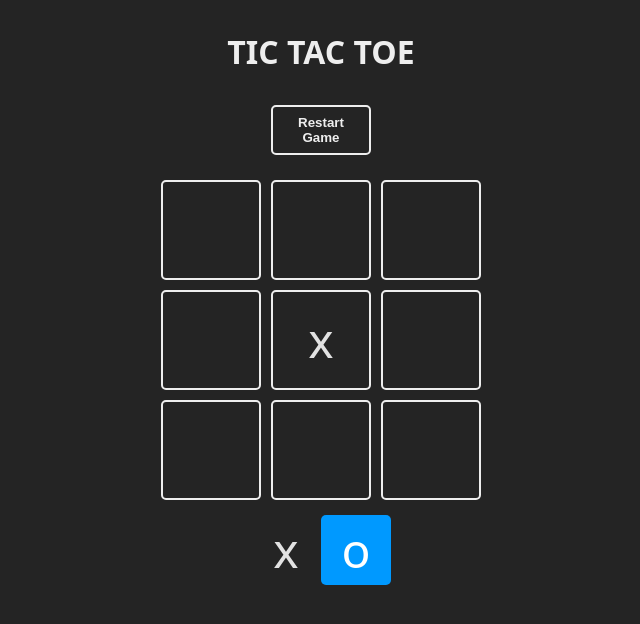
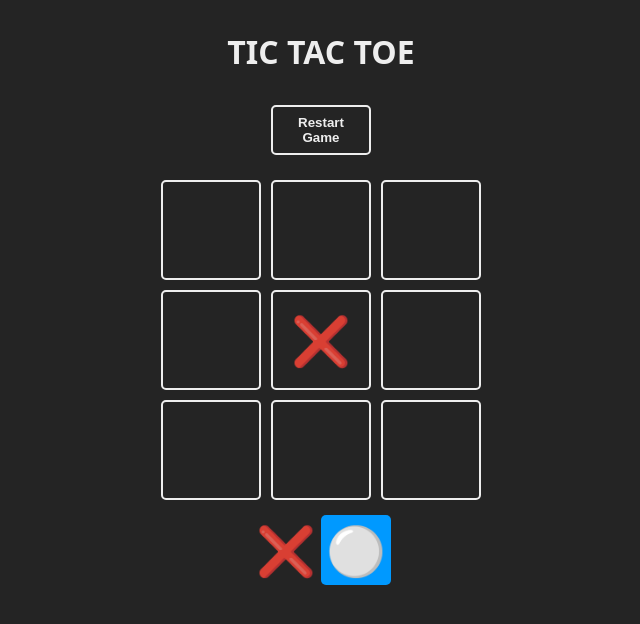
Before and after one commit to Fernii99/Tic-Tac-Toe, a React (Vite) app: page / in a window 1280 px wide. Both pictures are taken after a click on the element 640 px from the left and 340 px from the top of the page. Shown: the top 624 px of the page, without its empty margins (319-959 px from the left). Built offline with nearby package versions, Linux system fonts and the light colour scheme.

Commit message:
[ADD] Refactoring and componetizing the app

```diff
--- a/src/App.jsx
+++ b/src/App.jsx
@@ -1,37 +1,11 @@
 import { useState } from "react";
 import confetti from "canvas-confetti";
-
-const TURNS =  {
-  X: 'x',
-  O: 'o'
-}
+import { Square  } from "./components/Square";
+import { TURNS, WINNER_COMBOS } from "./constant";
+import { checkWinnerFrom, checkEndGameFrom } from "./logic/board";
+import { WinnerModal } from "./components/WinnerModal";
 
 
-const Square = ({children, isSelected, updateBoard, index }) => {
-
-  const className = `square ${isSelected ? 'is-selected' : ''}`;
-
-  const handleClick = () => {
-    updateBoard(index)
-  }
-
-  return (
-    <div onClick={handleClick} className={className}>
-      {children}
-    </div>
-  )
-}
-
-const WINNER_COMBOS = [
-  [0,1,2],
-  [3,4,5],
-  [6,7,8],
-  [0,3,6],
-  [1,4,7],
-  [2,5,8],
-  [0,4,8],
-  [2,4,6]
-]
 
 function App() {
   const [board, setBoard] = useState(Array(9).fill(null));
@@ -53,34 +27,15 @@ function App() {
     const newTurn = turn === TURNS.X ? TURNS.O : TURNS.X
     setTurn(newTurn)
 
-    const newWinner = checkWinner(newBoard)
+    const newWinner = checkWinnerFrom(newBoard)
+
     if(newWinner){
       confetti();
       setWinner(newWinner)
     }
-    else if(checkEndGame(newBoard)){
+    else if(checkEndGameFrom(newBoard)){
       setWinner(false);
     }
-  }
-
-  const checkEndGame = (newBoard) => {
-    return newBoard.every((square) => square != null)
-  }
-
-  const checkWinner = (boardToCheck) => {
-
-    //Check all the options to see if there is a winner
-    for( const combo of WINNER_COMBOS){
-      const [a,b,c] = combo;
-      if(
-        boardToCheck[a] &&
-        boardToCheck[a] == boardToCheck[b] &&
-        boardToCheck[a] == boardToCheck[c]
-      ){
-        return boardToCheck[a]
-      }
-    }
-    return null
   }
 
   const resetGame = () => {
@@ -112,26 +67,7 @@ function App() {
         </Square>
       </section>
 
-      {
-        winner != null && (
-          <section className="winner">
-            <div className="text">
-              <h2>
-                { winner === false ? 'Empate' : 'Winner is: ' + winner}
-              </h2>
-
-              <header className="">
-                {winner && <Square>{winner}</Square>}
-              </header>
-
-              <footer>
-                <button onClick={resetGame}> Start Again</button>
-              </footer>
-            </div>
-
-          </section>
-        )
-      }
+      <WinnerModal resetGame={resetGame} winner={winner} />
     </main>
   )
 }
--- /dev/null
+++ b/src/components/Square.jsx
@@ -0,0 +1,14 @@
+export const Square = ({children, isSelected, updateBoard, index }) => {
+
+    const className = `square ${isSelected ? 'is-selected' : ''}`;
+
+    const handleClick = () => {
+      updateBoard(index)
+    }
+
+    return (
+      <div onClick={handleClick} className={className}>
+        {children}
+      </div>
+    )
+  }
--- /dev/null
+++ b/src/components/WinnerModal.jsx
@@ -0,0 +1,23 @@
+import { Square } from "./Square"
+export function WinnerModal( {winner, resetGame}) {
+  if (winner === null ) return null
+
+  return (
+      <section className="winner">
+        <div className="text">
+          <h2>
+            { winner === false ? 'Empate' : 'Winner is: ' + winner}
+          </h2>
+
+          <header className="">
+            {winner && <Square>{winner}</Square>}
+          </header>
+
+          <footer>
+            <button onClick={resetGame}> Start Again</button>
+          </footer>
+        </div>
+
+      </section>
+    )
+}
--- /dev/null
+++ b/src/constant.js
@@ -0,0 +1,15 @@
+export const TURNS = { // turnos
+  X: '❌',
+  O: '⚪'
+}
+
+export const WINNER_COMBOS = [
+    [0,1,2],
+    [3,4,5],
+    [6,7,8],
+    [0,3,6],
+    [1,4,7],
+    [2,5,8],
+    [0,4,8],
+    [2,4,6]
+  ]
--- /dev/null
+++ b/src/logic/board.js
@@ -0,0 +1,22 @@
+import { WINNER_COMBOS } from "../constant";
+
+export const checkWinnerFrom = (boardToCheck) => {
+
+    //Check all the options to see if there is a winner
+    for( const combo of WINNER_COMBOS){
+      const [a,b,c] = combo;
+      if(
+        boardToCheck[a] &&
+        boardToCheck[a] == boardToCheck[b] &&
+        boardToCheck[a] == boardToCheck[c]
+      ){
+        return boardToCheck[a]
+      }
+    }
+    return null
+  }
+
+
+export  const checkEndGameFrom = (newBoard) => {
+    return newBoard.every((square) => square != null)
+  }
```
